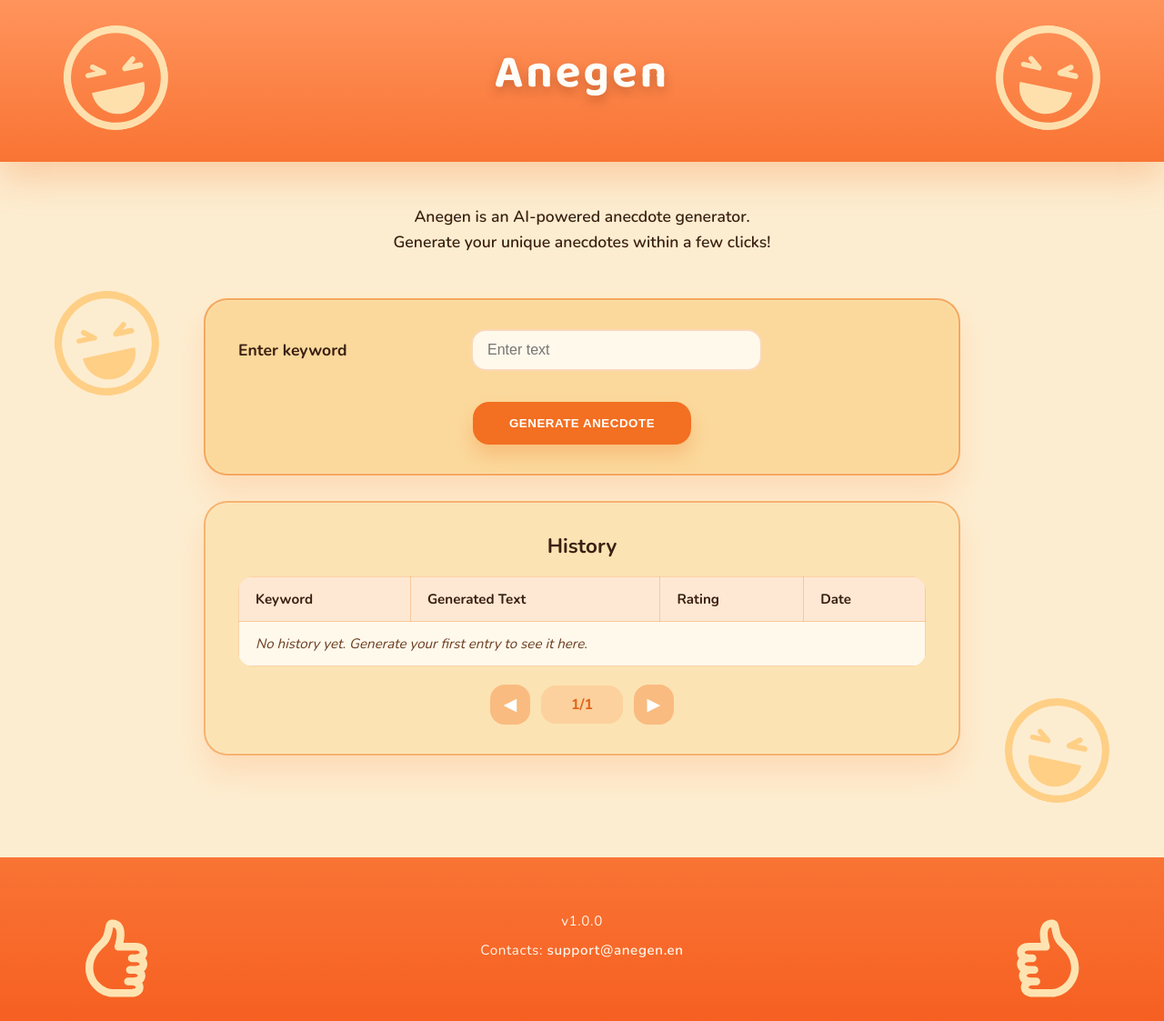
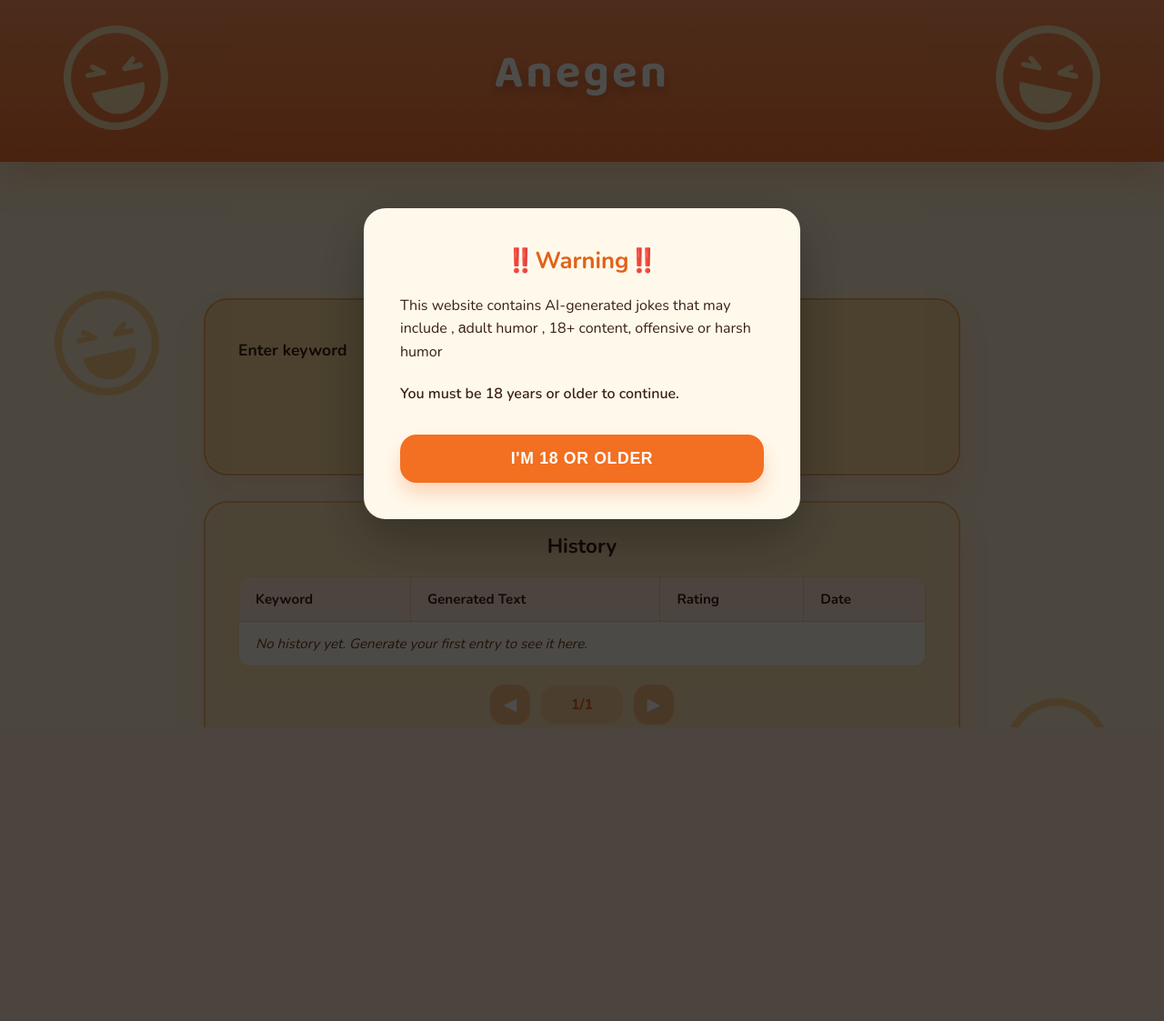
Before and after one commit to KoraRiko/joke_generator, a Django app: page / in a window 1280 px wide. Shown: the whole page at 91% size. After the commit the page ends 800 px from the top, so only its background shows below. Run offline with Django 5.2, Linux system fonts and the light colour scheme; data that the repository does not hold is empty.

Commit message:
Добавленно предупреждающее окно о 18+ контенте

```diff
--- a/jokes/static/jokes/styles.css
+++ b/jokes/static/jokes/styles.css
@@ -12,6 +12,100 @@
     --color-text: #6b3d1f;
     --color-text-strong: #3a2012;
     --color-white: #fff9ec;
+}
+
+/* Age Verification Modal */
+.age-modal {
+    position: fixed;
+    top: 0;
+    left: 0;
+    width: 100%;
+    height: 100%;
+    background: rgba(0, 0, 0, 0.7);
+    display: flex;
+    justify-content: center;
+    align-items: center;
+    z-index: 9999;
+    font-family: 'Nunito', sans-serif;
+}
+
+.age-modal.hidden {
+    display: none;
+}
+
+.age-modal-content {
+    background: var(--color-white);
+    border-radius: 24px;
+    padding: 40px;
+    max-width: 480px;
+    width: 90%;
+    box-shadow: 0 20px 60px rgba(0, 0, 0, 0.3);
+    animation: slideIn 0.3s ease;
+}
+
+.age-modal-content h2 {
+    margin: 0 0 20px;
+    color: var(--color-primary-dark);
+    font-size: 1.6rem;
+    text-align: center;
+}
+
+.age-modal-content p {
+    margin: 12px 0;
+    color: var(--color-text-strong);
+    line-height: 1.6;
+    font-size: 1rem;
+}
+
+.age-modal-content ul {
+    margin: 16px 0;
+    padding-left: 24px;
+    color: var(--color-text-strong);
+}
+
+.age-modal-content ul li {
+    margin: 10px 0;
+    line-height: 1.5;
+}
+
+.age-confirm-btn {
+    width: 100%;
+    padding: 16px 24px;
+    margin-top: 20px;
+    background: var(--color-primary);
+    border: none;
+    border-radius: 18px;
+    color: #fff;
+    font-weight: 700;
+    font-size: 1.1rem;
+    cursor: pointer;
+    text-transform: uppercase;
+    letter-spacing: 0.04em;
+    box-shadow: 0 12px 20px rgba(243, 111, 33, 0.25);
+    transition: all 0.2s ease;
+}
+
+.age-confirm-btn:hover {
+    background: var(--color-primary-dark);
+    transform: translateY(-2px);
+    box-shadow: 0 16px 28px rgba(243, 111, 33, 0.32);
+}
+
+.age-confirm-btn:active {
+    transform: translateY(0);
+    box-shadow: 0 8px 12px rgba(243, 111, 33, 0.2);
+}
+
+@keyframes slideIn {
+    from {
+        opacity: 0;
+        transform: translateY(-30px);
+    }
+
+    to {
+        opacity: 1;
+        transform: translateY(0);
+    }
 }
 
 * {
--- a/jokes/templates/joke_generator.html
+++ b/jokes/templates/joke_generator.html
@@ -10,6 +10,16 @@
 </head>
 
 <body>
+    <!-- Age Verification Modal -->
+    <div id="age-modal" class="age-modal">
+        <div class="age-modal-content">
+            <h2>‼️Warning‼️</h2>
+            <p>This website contains AI-generated jokes that may include , аdult humor , 18+ content, offensive or harsh humor</p>
+            <p style="font-weight: 600; margin-top: 20px;">You must be 18 years or older to continue.</p>
+            <button id="age-confirm-btn" class="age-confirm-btn">I'm 18 or Older</button>
+        </div>
+    </div>
+
     <div class="page-shell">
         <header class="hero">
             <img class="emoji hero-emoji hero-emoji--top-left" src="{% static 'jokes/img/emoji-placeholder.svg' %}"
@@ -405,6 +415,24 @@
                     }
                 }
             });
+
+            // Age Verification Modal
+            const ageModal = document.getElementById('age-modal');
+            const ageConfirmBtn = document.getElementById('age-confirm-btn');
+            const AGE_CONSENT_KEY = 'anegen_age_consent';
+
+            // Check if user already confirmed age
+            if (!localStorage.getItem(AGE_CONSENT_KEY)) {
+                ageModal.classList.remove('hidden');
+            } else {
+                ageModal.classList.add('hidden');
+            }
+
+            // Handle age confirmation
+            ageConfirmBtn.addEventListener('click', () => {
+                localStorage.setItem(AGE_CONSENT_KEY, 'true');
+                ageModal.classList.add('hidden');
+            });
         });
     </script>
 </body>
```
